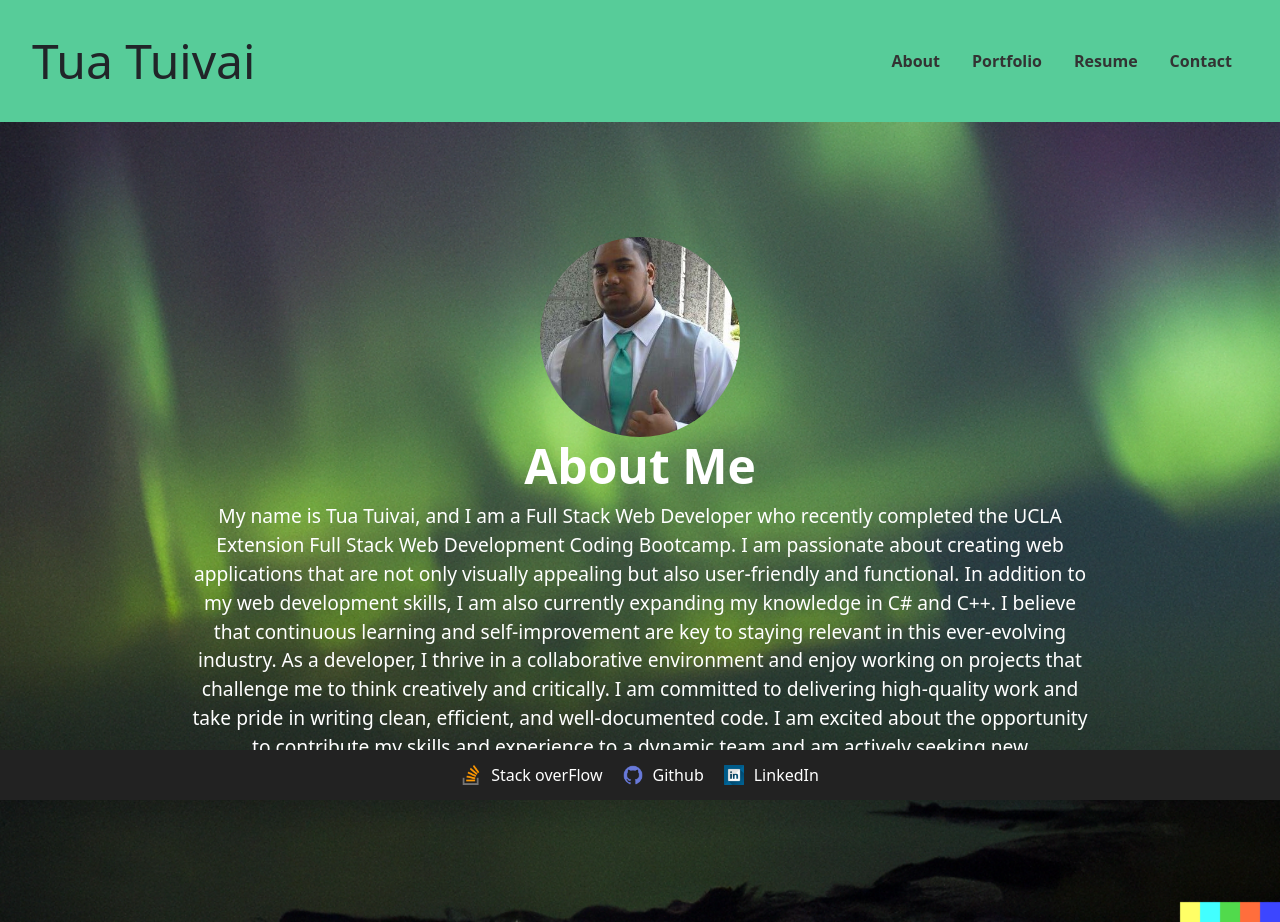
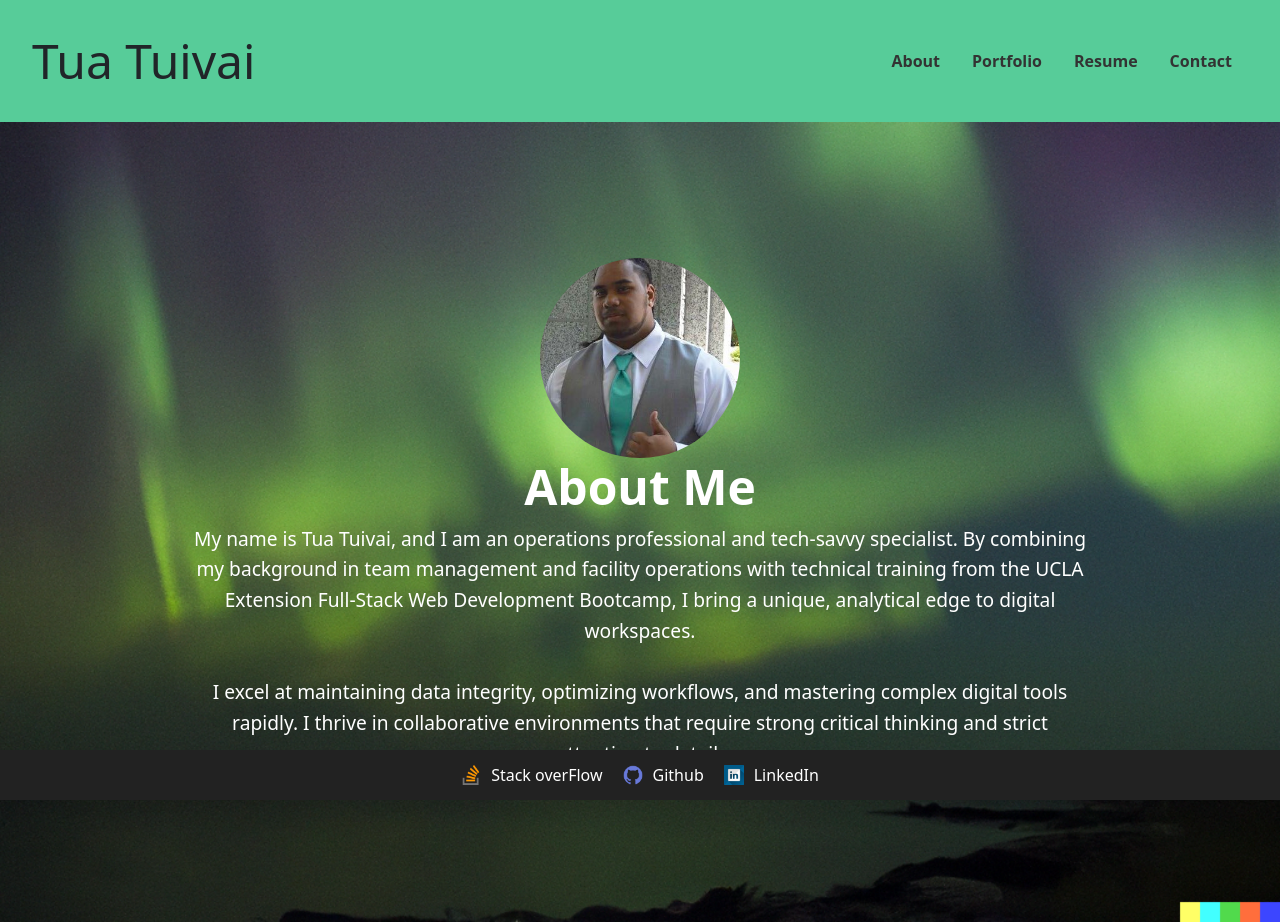
Before and after one commit to TuaTuivai/My-Portfolio, a React (Create React App) app: page / in a window 1280 px wide. Built offline with nearby package versions, Linux system fonts and the light colour scheme.

Commit message:
Update About.js

```diff
--- a/src/pages/About.js
+++ b/src/pages/About.js
@@ -1,24 +1,20 @@
 import React from 'react';
 import profilePicture from '../styles/Images/PlaceHolderForPortfolio.jpg';
-import backgroundPicture from '../styles/Images/Northern-Lights.png';
+import backgroundImage from '../styles/Images/Northern-Lights.png';
 import '../styles/About.css';
 
 export default function About() {
   return (
-    <div className="about-container" style={{backgroundImage: `url(${backgroundPicture})`, backgroundPosition: 'center bottom'}}>
+    <div className="about-container" style={{backgroundImage: `url(${backgroundImage})`, backgroundPosition: 'center bottom'}}>
       <div className="profile-picture-container">
         <img src={profilePicture} alt="Profile" />
       </div>
       <div className="about-content">
         <h1 style={{fontSize: '3rem', fontWeight: 'bold'}}>About Me</h1>
-        <p style={{fontSize: '1.2rem'}}>
-        My name is Tua Tuivai, and I am a Full Stack Web Developer who recently completed the UCLA Extension Full Stack Web Development Coding Bootcamp. I am passionate about creating web applications that are not only visually appealing but also user-friendly and functional.
-
-In addition to my web development skills, I am also currently expanding my knowledge in C# and C++. I believe that continuous learning and self-improvement are key to staying relevant in this ever-evolving industry.
-
-As a developer, I thrive in a collaborative environment and enjoy working on projects that challenge me to think creatively and critically. I am committed to delivering high-quality work and take pride in writing clean, efficient, and well-documented code.
-
-I am excited about the opportunity to contribute my skills and experience to a dynamic team and am actively seeking new opportunities to grow as a developer.
+        <p style={{fontSize: '1.2rem', lineHeight: '1.6'}}>
+          My name is Tua Tuivai, and I am an operations professional and tech-savvy specialist. By combining my background in team management and facility operations with technical training from the UCLA Extension Full-Stack Web Development Bootcamp, I bring a unique, analytical edge to digital workspaces.
+          <br /><br />
+          I excel at maintaining data integrity, optimizing workflows, and mastering complex digital tools rapidly. I thrive in collaborative environments that require strong critical thinking and strict attention to detail.
         </p>
       </div>
     </div>
```
